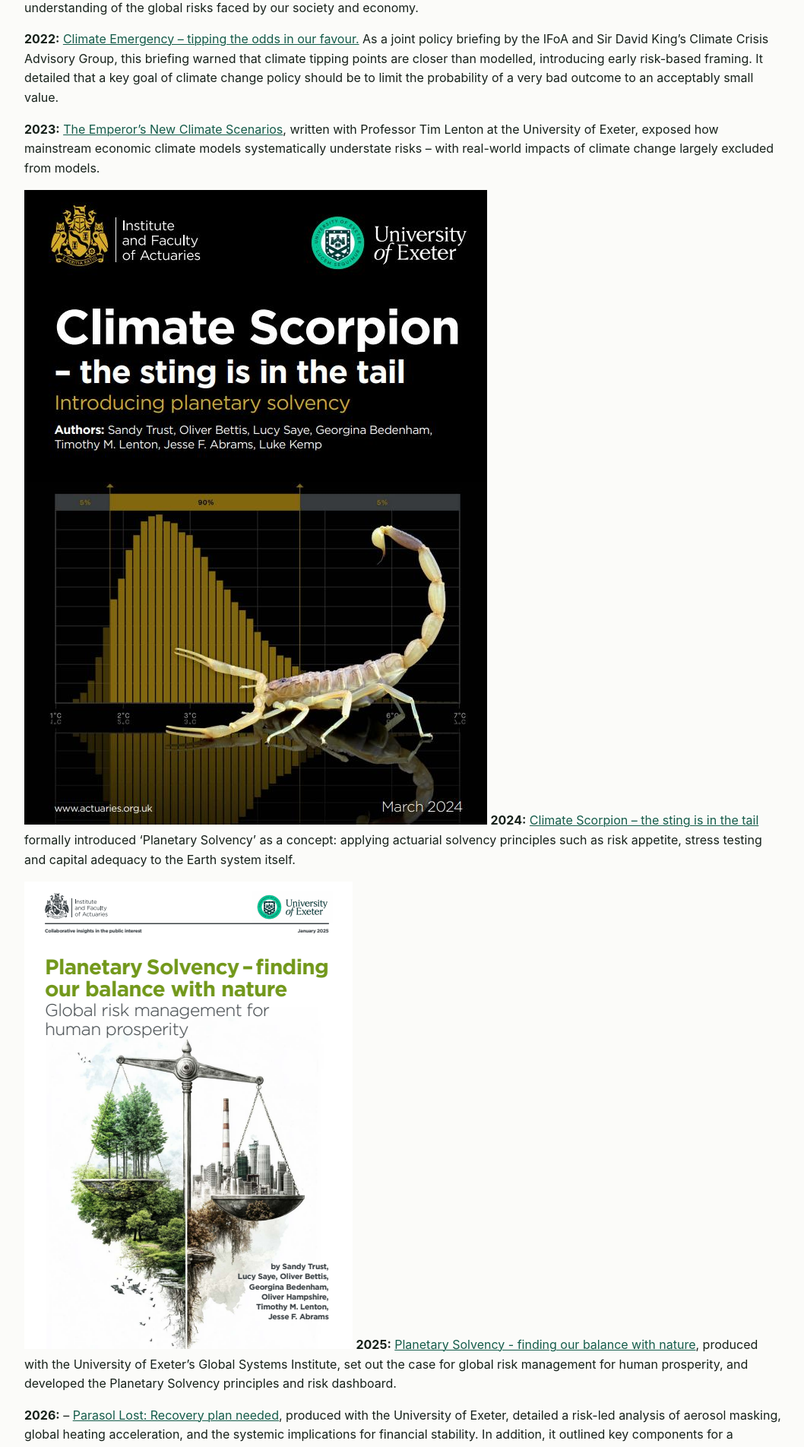
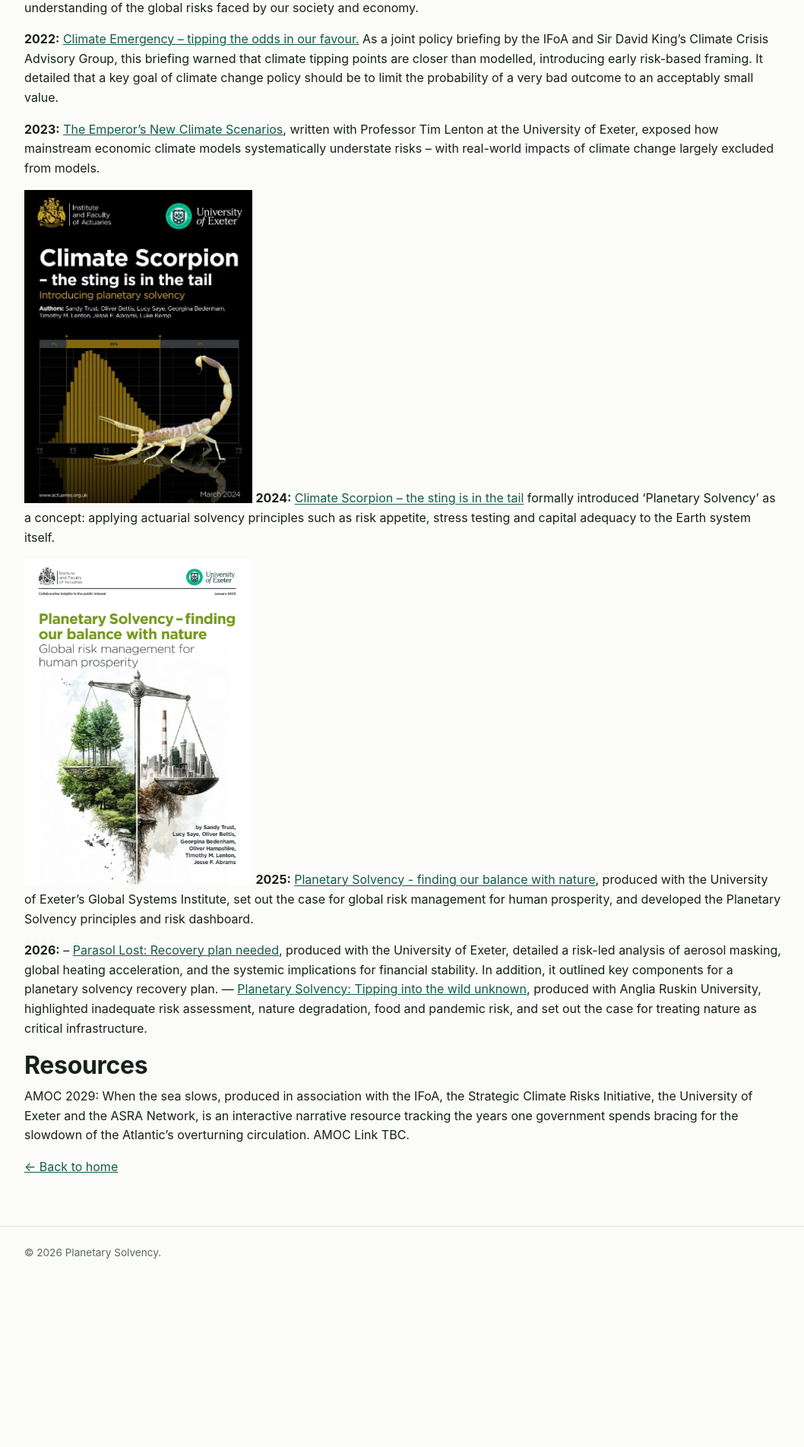
Before and after one commit to planetarysolvencyadmin/ps-website, a Jekyll site: the page built from reports.md, in a window 1280 px wide. Shown: the part 393-2297 px from the top of the page at 76% size, without its empty margins (110-1168 px from the left). Built offline with Jekyll 4.4.1, drawn with Linux system fonts in a browser that asks for light colours; after the commit the page ends 2092 px from its top, so only the background shows below that.

Commit message:
Updated Reports

```diff
--- a/reports.md
+++ b/reports.md
@@ -5,7 +5,6 @@ position: 8
 description: Planetary Solvency reports and resources
 layout: page
 ---
-
 
 ## Reports
 
@@ -15,10 +14,10 @@ Since 2022, the team behind Planetary Solvency has produced a series of reports,
 
 **2023:** [The Emperor's New Climate Scenarios](https://actuaries.org.uk/emperors-new-climate-scenarios), written with Professor Tim Lenton at the University of Exeter, exposed how mainstream economic climate models systematically understate risks – with real-world impacts of climate change largely excluded from models.
 
-![climate-scorpion-report.png](/uploads/climate-scorpion-report.png)
+![climate-scorpion-report.png](/uploads/climate-scorpion-report.png){:width="300px"}
 **2024:** [Climate Scorpion – the sting is in the tail](https://actuaries.org.uk/media/g1qevrfa/climate-scorpion.pdf) formally introduced ‘Planetary Solvency’ as a concept: applying actuarial solvency principles such as risk appetite, stress testing and capital adequacy to the Earth system itself.
 
-![planetary-solvency-finding-balance-thumb.png](/uploads/planetary-solvency-finding-balance-thumb.png)
+![planetary-solvency-finding-balance-thumb.png](/uploads/planetary-solvency-finding-balance-thumb.png){:width="300px"}
 **2025:** [Planetary Solvency - finding our balance with nature](https://actuaries.org.uk/news-and-media-releases/news-articles/2025/jan/16-jan-25-planetary-solvency-finding-our-balance-with-nature/), produced with the University of Exeter's Global Systems Institute, set out the case for global risk management for human prosperity, and developed the Planetary Solvency principles and risk dashboard.
 
 **2026:**
```
